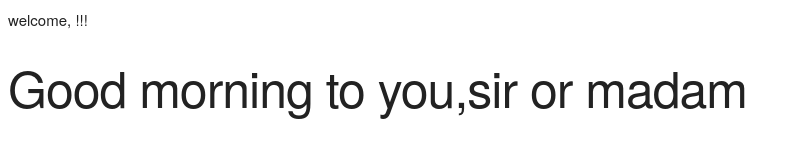
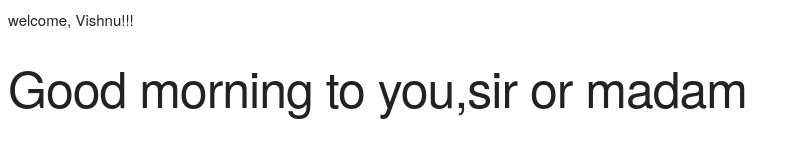
Before and after one commit to vermad843/React-Concepts, a React (Create React App) app: page / in a window 1280 px wide. Shown: the top 160 px of the page, without its empty margins (0-800 px from the left). Built offline with nearby package versions, Linux system fonts and the light colour scheme.

Commit message:
adding props to header

```diff
--- a/src/App.js
+++ b/src/App.js
@@ -5,7 +5,7 @@ class App extends Component {
   render() {
     return (
       <div>
-         <Header/>
+         <Header username = "Vishnu"/>
          <Greeting/>
       </div>
     );
```
